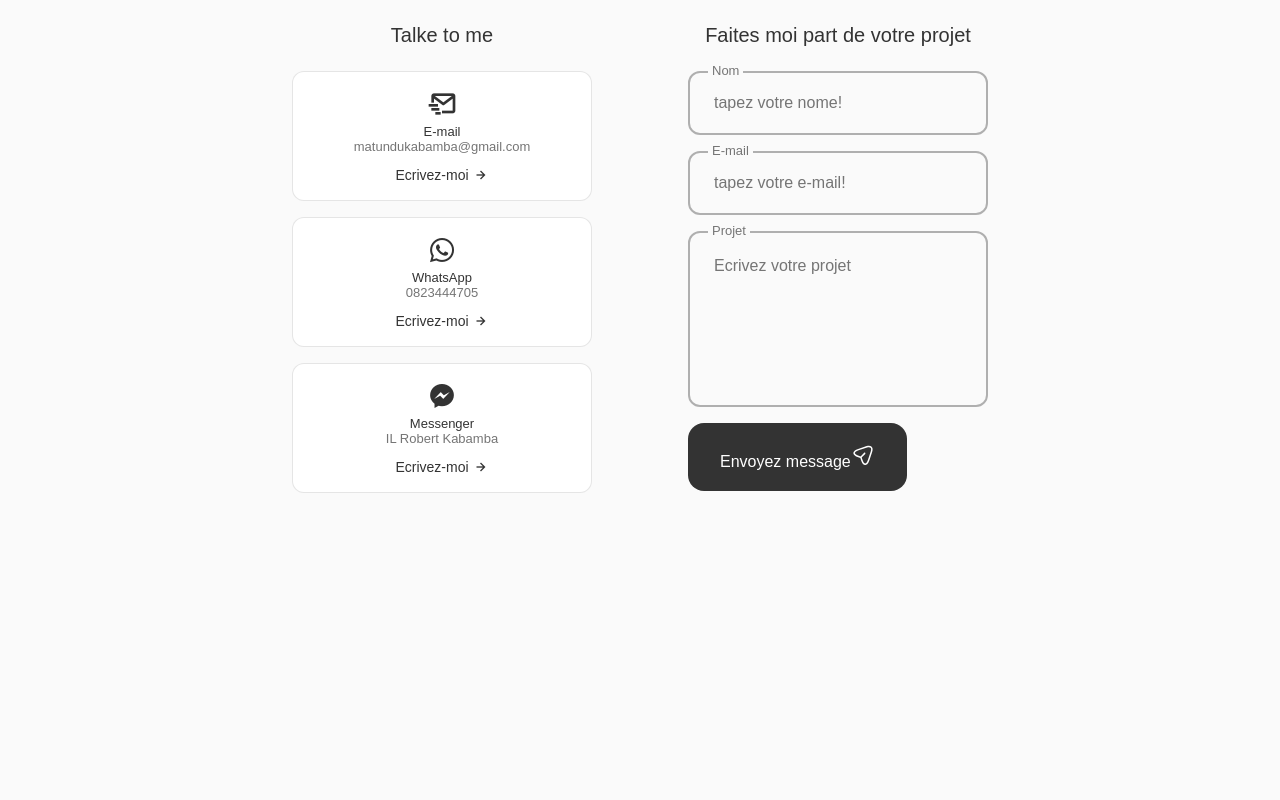
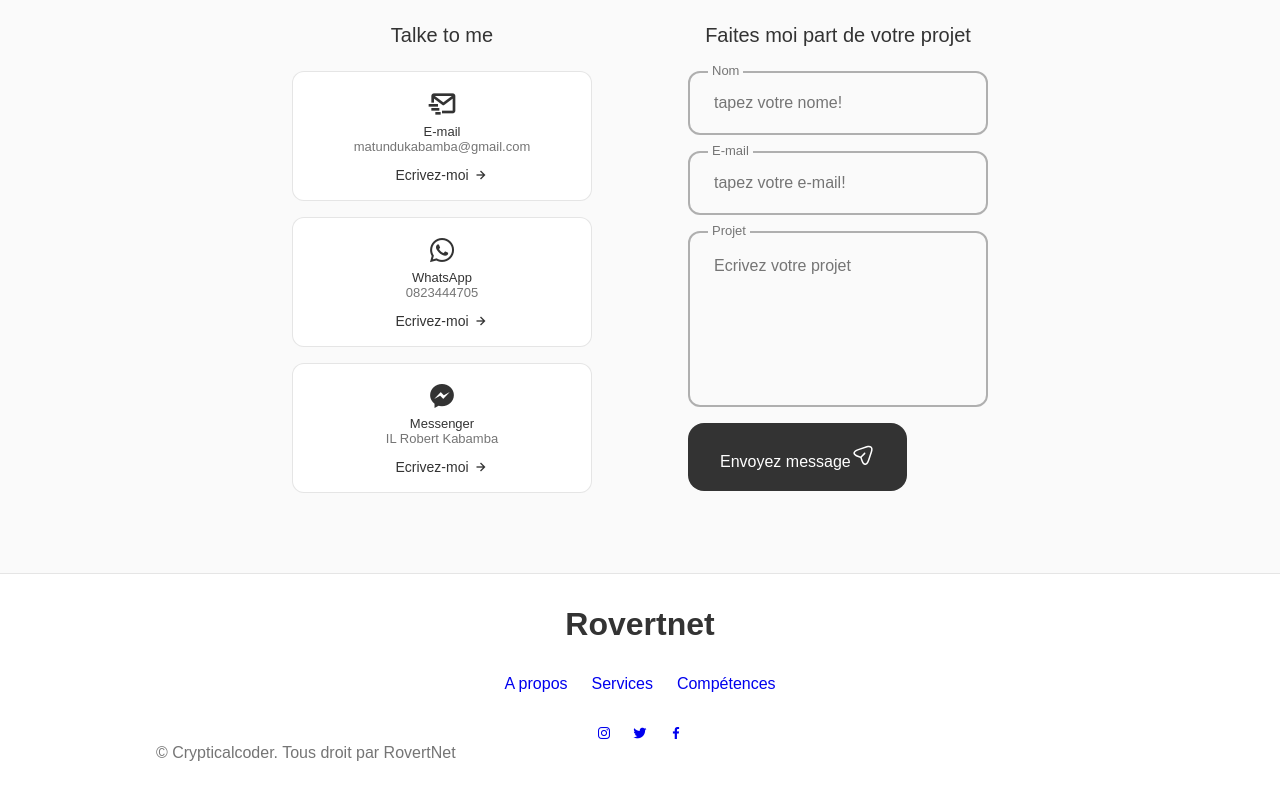
Before and after one commit to rovertnet/mon_portfolio, a React (Create React App) app: page / in a window 1280 px wide. Shown: the part 3389-4189 px from the top of the page. Before the commit the page ends 3962 px from the top, so only its background shows below. Built offline with nearby package versions, Linux system fonts and the light colour scheme.

Commit message:
un autre comite

```diff
--- a/src/App.js
+++ b/src/App.js
@@ -3,6 +3,7 @@ import About from './composants/about/About';
 import Home from './composants/body/Home';
 import Competences from './composants/competences/Competences';
 import Contact from './composants/contact/Contact';
+import Footers from './composants/footers/Footers';
 import { Header } from './composants/header/Header';
 import Qualification from './composants/qualification/Qualification';
 import Service from './composants/services/Service';
@@ -20,6 +21,7 @@ function App() {
         <Qualification />
 
         <Contact />
+        <Footers />
       </main>
     </>
   );
--- /dev/null
+++ b/src/composants/footers/Footers.jsx
@@ -0,0 +1,41 @@
+import React from 'react';
+import "./footers.css";
+
+const Footers = () => {
+    return (
+        <footer className="footer">
+            <div className="footer_container container">
+                <h1 className="footer_title">Rovertnet</h1>
+                <ul className="footer_list">
+                    <li>
+                        <a href="#about" className="foter_link">A propos</a>
+                    </li>
+
+                    <li>
+                        <a href="#portfolio" className="foter_link">Services</a>
+                    </li>
+
+                    <li>
+                        <a href="#competences" className="foter_link">Compétences</a>
+                    </li>
+
+                </ul>
+
+                <div className="footer_social">
+                    <a href="https://www.instagram.com/" className="footer_social-link" target='blank'>
+                        <i className="bx bxl-instagram"></i>
+                    </a>
+                    <a href="https://twitter.com/" className="footer_social-link" target='blank'>
+                        <i className="bx bxl-twitter"></i>
+                    </a>
+                    <a href="https://www.facebook.com/" className="footer_social-link" target='blank'>
+                        <i className="bx bxl-facebook"></i>
+                    </a>
+                </div>
+                <span className="footer_copy">&#169; Crypticalcoder. Tous droit par RovertNet</span>
+            </div>
+        </footer>
+    )
+}
+
+export default Footers
--- /dev/null
+++ b/src/composants/footers/footers.css
@@ -0,0 +1,29 @@
+.footer{
+    background-color: var(--container-color);
+    border-top: 1px solid rgba(0, 0, 0, 0.1);
+}
+.footer_container{
+    padding: 2rem 0 6rem;
+}
+.footer_title,
+.footer_link{
+    color: var(--title-color);
+}
+.footer_title{
+    text-align: center;
+    margin-bottom: var(--mb-2);
+}
+.footer_link:hover{
+    color: var(--title-color-dark);
+}
+.footer_list{
+    display: flex;
+    justify-content: center;
+    column-gap: 1.5rem;
+    margin-bottom: var(--mb-2);
+}
+.footer_social{
+    display: flex;
+    justify-content: center;
+    column-gap: 1.25rem;
+}
```
Also changed, not shown: src/composants/footer/Footer.jsx (deleted, +0 -29 lines), src/composants/footer/footer.css (deleted).
